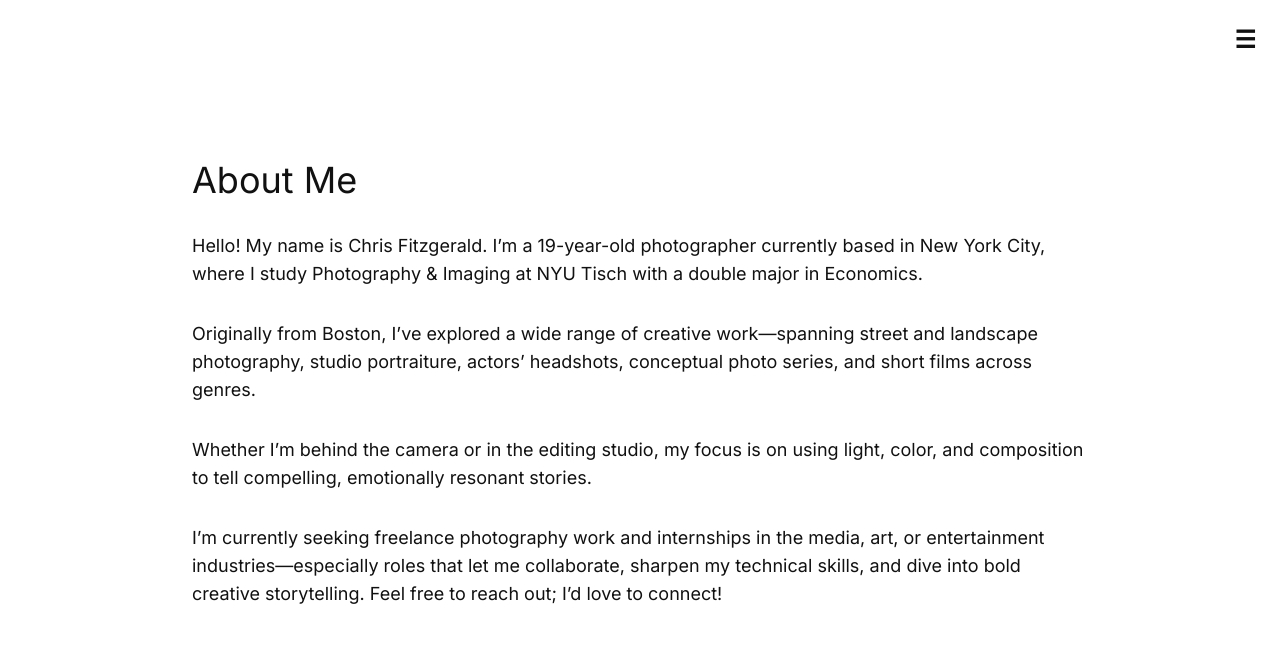
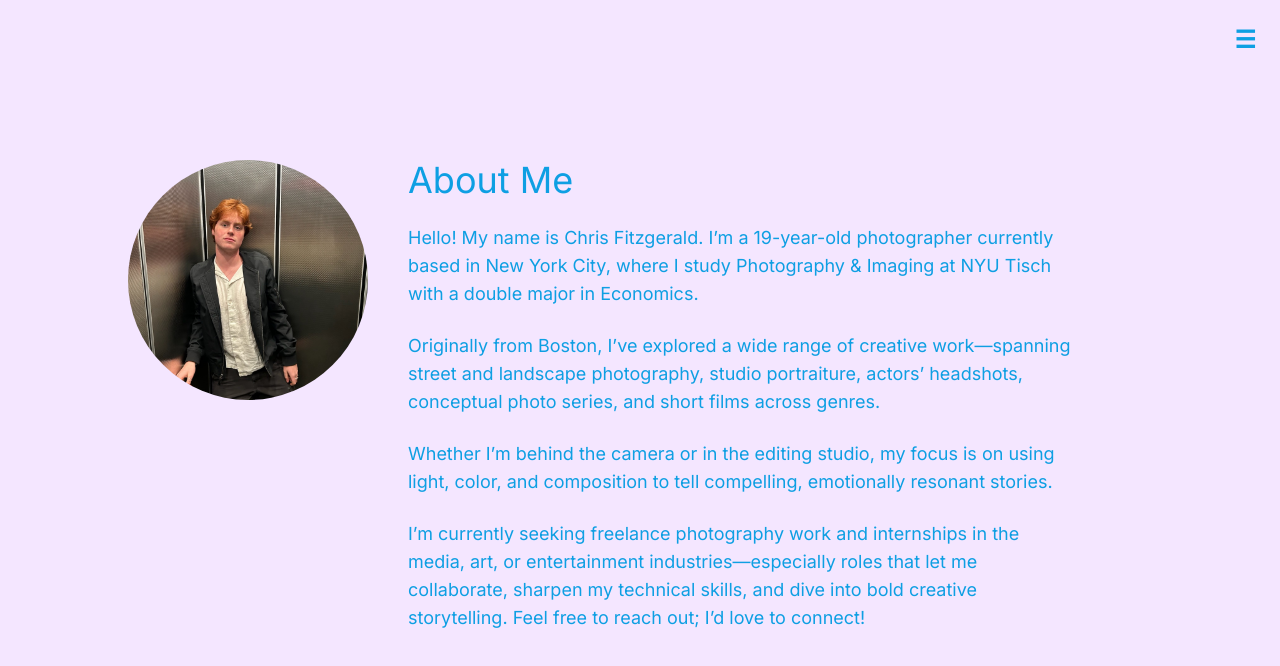
Before and after one commit to juliettemangon2/chrisfitzgerald-site, a React (Create React App) app: page /#/about in a window 1280 px wide. Shown: the top 666 px of the page. Built offline with nearby package versions, Linux system fonts and the light colour scheme.

Commit message:
Update AboutPage.jsx

```diff
--- a/src/AboutPage.jsx
+++ b/src/AboutPage.jsx
@@ -12,7 +12,7 @@ export default function AboutPage() {
   const [menuOpen, setMenuOpen] = useState(false);
 
   return (
-    <div className="relative min-h-screen bg-white text-[#111111] font-sans overflow-hidden px-6 sm:px-20 py-12">
+    <div className="relative min-h-screen bg-[#f4e6ff] text-[#0e9fe3] font-sans overflow-hidden px-6 sm:px-20 py-12">
       {/* Menu Button */}
       <div className="absolute top-6 right-6 z-20">
         <button
@@ -31,9 +31,12 @@ export default function AboutPage() {
             animate={{ x: 0 }}
             exit={{ x: "100%" }}
             transition={{ duration: 0.4 }}
-            className="fixed top-0 right-0 w-full sm:w-72 h-full bg-white text-[#111111] z-30 p-8 flex flex-col items-start gap-10"
+            className="fixed top-0 right-0 w-full sm:w-72 h-full bg-[#ffab4a] text-[#0e9fe3] z-30 p-8 flex flex-col items-start gap-10"
           >
+            <div>
               <h2 className="text-3xl font-bold">Chris</h2>
+              <h2 className="text-3xl font-bold">Fitzgerald.</h2>
+            </div>
             <div className="flex flex-col gap-6 mt-4">
               {navItems.map(({ name, path }) => (
                 <Link
@@ -50,8 +53,13 @@ export default function AboutPage() {
         )}
       </AnimatePresence>
 
-      <div className="max-w-4xl mx-auto mt-20 sm:mt-28 space-y-8">
-
+      <div className="max-w-5xl mx-auto mt-20 sm:mt-28 flex flex-col md:flex-row gap-10 items-center md:items-start">
+        <img
+          src={process.env.PUBLIC_URL + "/chris.jpeg"}
+          alt="Chris Fitzgerald"
+          className="w-60 h-60 object-cover rounded-full"
+        />
+        <div className="space-y-6 max-w-2xl">
           <h1 className="text-4xl font-light">About Me</h1>
           {[
             "Hello! My name is Chris Fitzgerald. I’m a 19-year-old photographer currently based in New York City, where I study Photography & Imaging at NYU Tisch with a double major in Economics.",
@@ -61,7 +69,7 @@ export default function AboutPage() {
           ].map((text, i) => (
             <p key={i} className="text-lg font-light">{text}</p>
           ))}
-
+        </div>
       </div>
     </div>
   );
```
Lines whose indentation alone changed are shown as unchanged.
